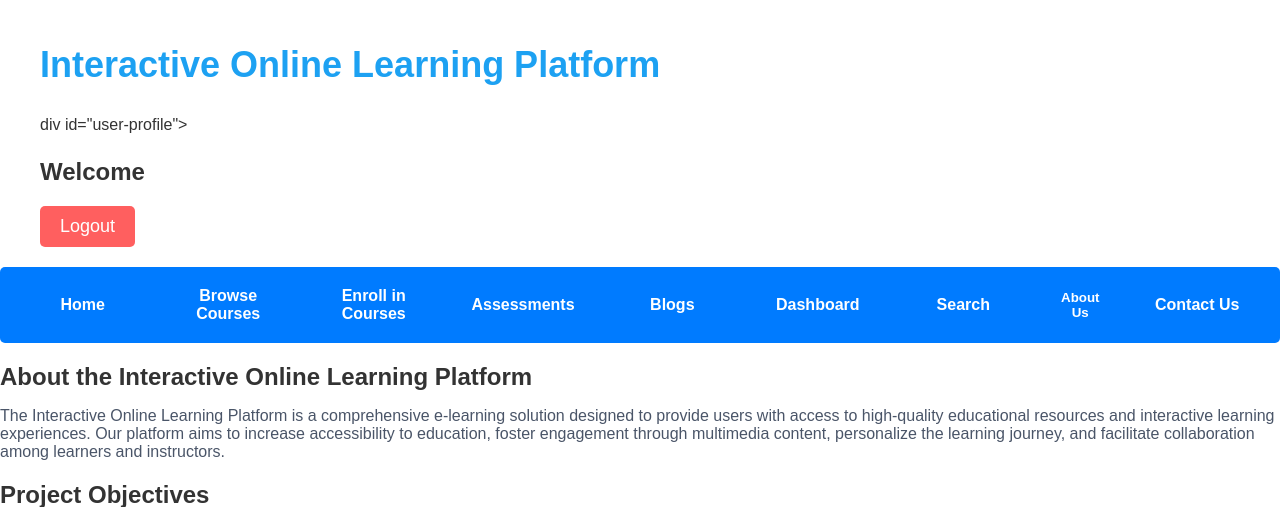
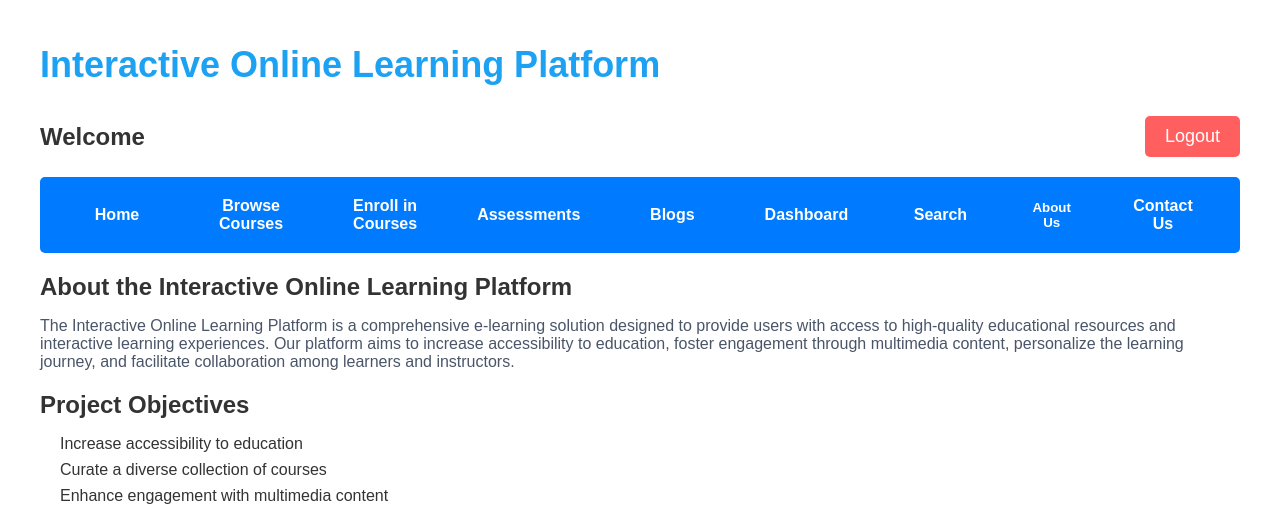
Before and after one commit to ea-sharing/learnplat, a PHP site: page /home.php in a window 1280 px wide. Shown: the top 507 px of the page. Run offline with PHP 8.4, Linux system fonts and the light colour scheme; the visitor is signed in with stand-in values (Sample User, id 1); data comes from the database, SQL or seed files in the repository.

Commit message:
fix home.php

```diff
--- a/home.php
+++ b/home.php
@@ -47,7 +47,7 @@
 <body>
 <div id="container">
     <h1>Interactive Online Learning Platform</h1>
-    div id="user-profile">
+    <div id="user-profile">
         <h3>Welcome <a href="userprofile.php?uid=<?= $_SESSION['uid'] ?>"><?= $details->first_name . ' ' . $details->last_name ?></a></h3>
         <button id="logout-button" onclick="location.href='logout.php'">Logout</button>
     </div>
```
